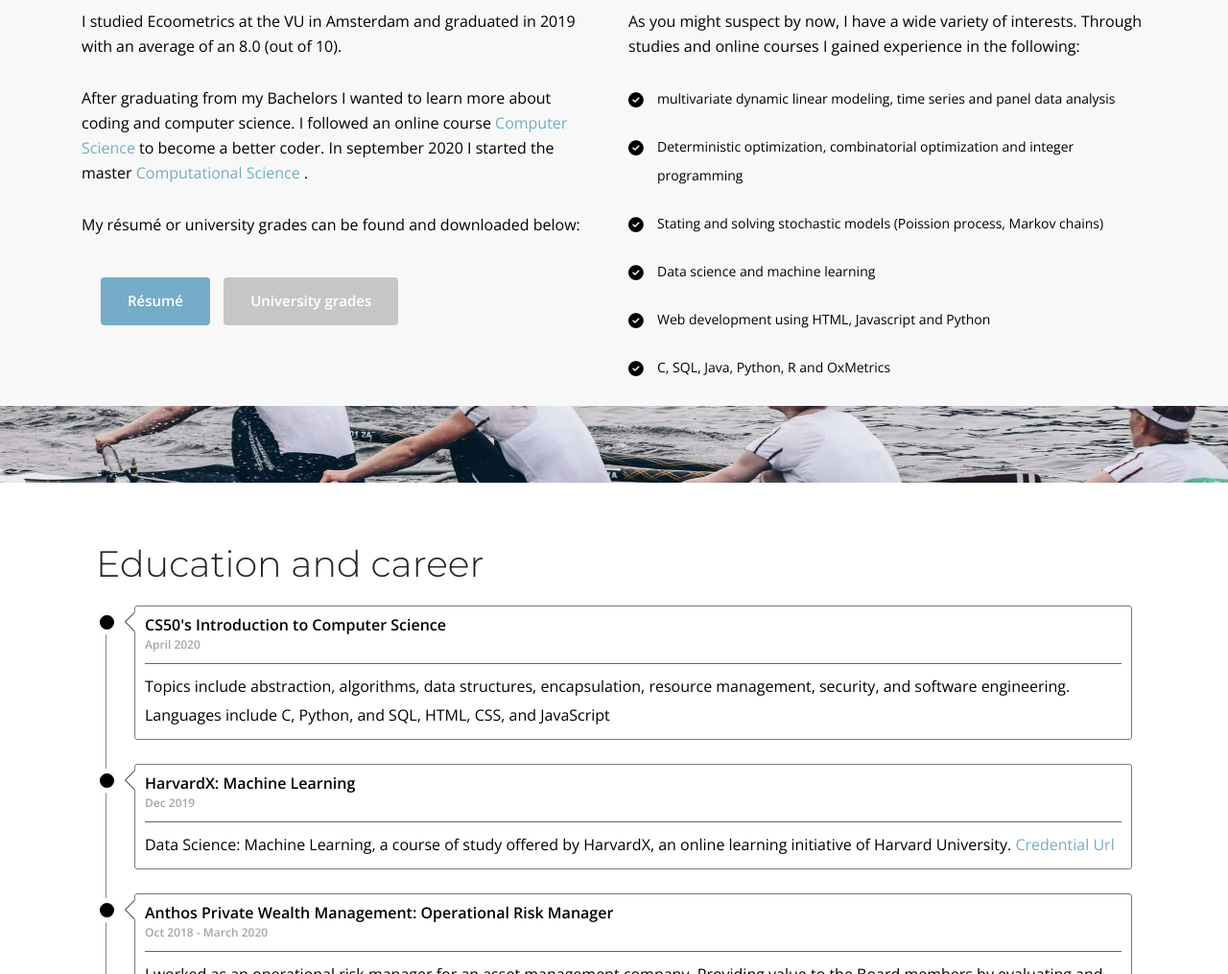
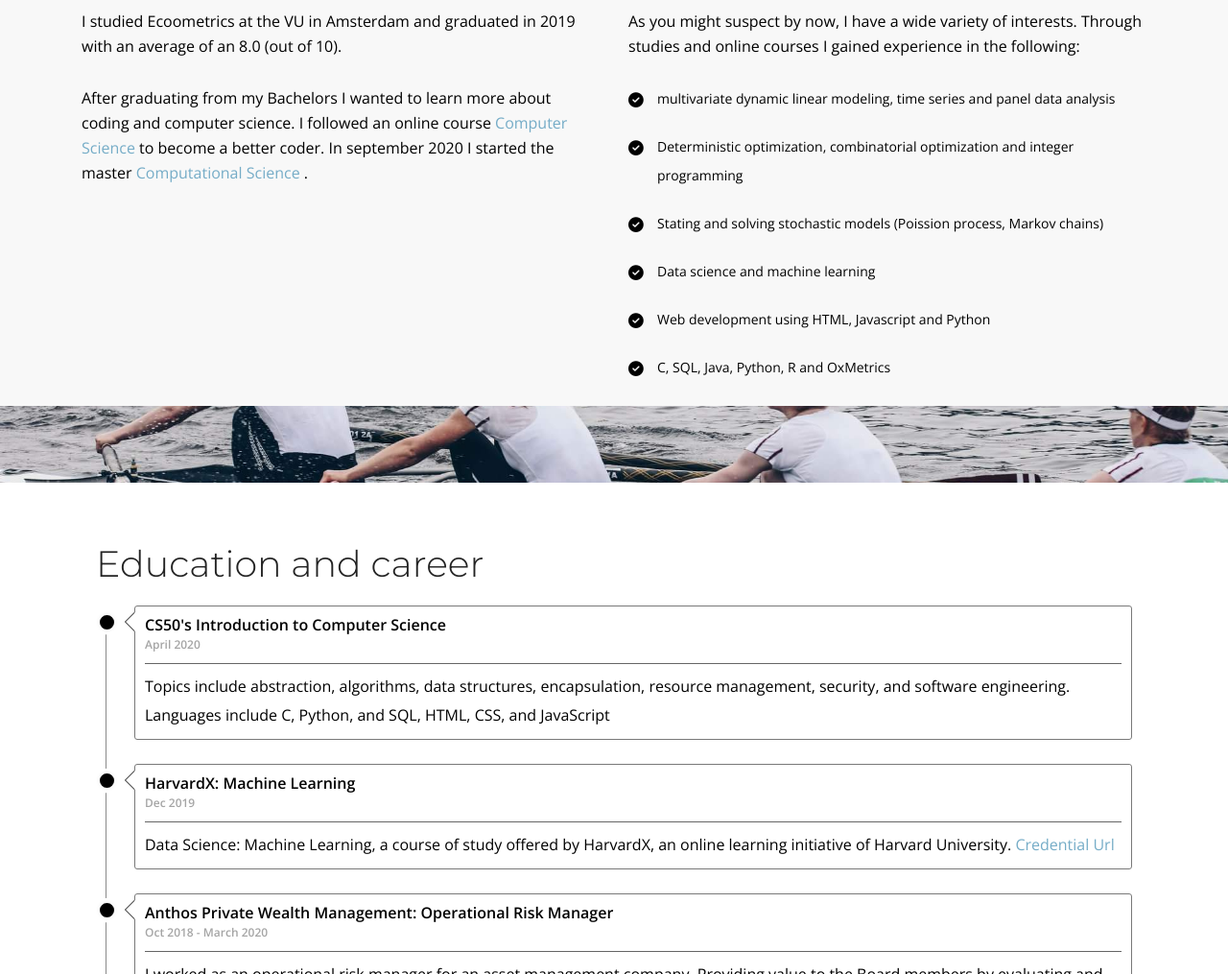
Before and after one commit to louky123/mywebsite, a plain HTML site: page index.html in a window 1280 px wide. Shown: the part 841-1856 px from the top of the page at 96% size. Drawn offline with nearby package versions, Linux system fonts and the light colour scheme.

Commit message:
Update index.html

```diff
--- a/index.html
+++ b/index.html
@@ -115,15 +115,6 @@
 
 									</p>
 
-									<p>
-										My résumé or university grades can be found and downloaded below:
-
-	            							<div class="col section-bottom-button wow fadeInUp">
-                       							 <a class = "btn btn-primary btn-link-1" href="assets/cv2020.pdf" target="_blank"> Résumé </a>
-                       							 <a class="btn btn-primary btn-link-2 " href="assets/grades.pdf" target = "_blank">University grades</a>
-	            							</div>
-
-									</p>
 
 
 								</div><!-- /.col-md-6 -->
```
